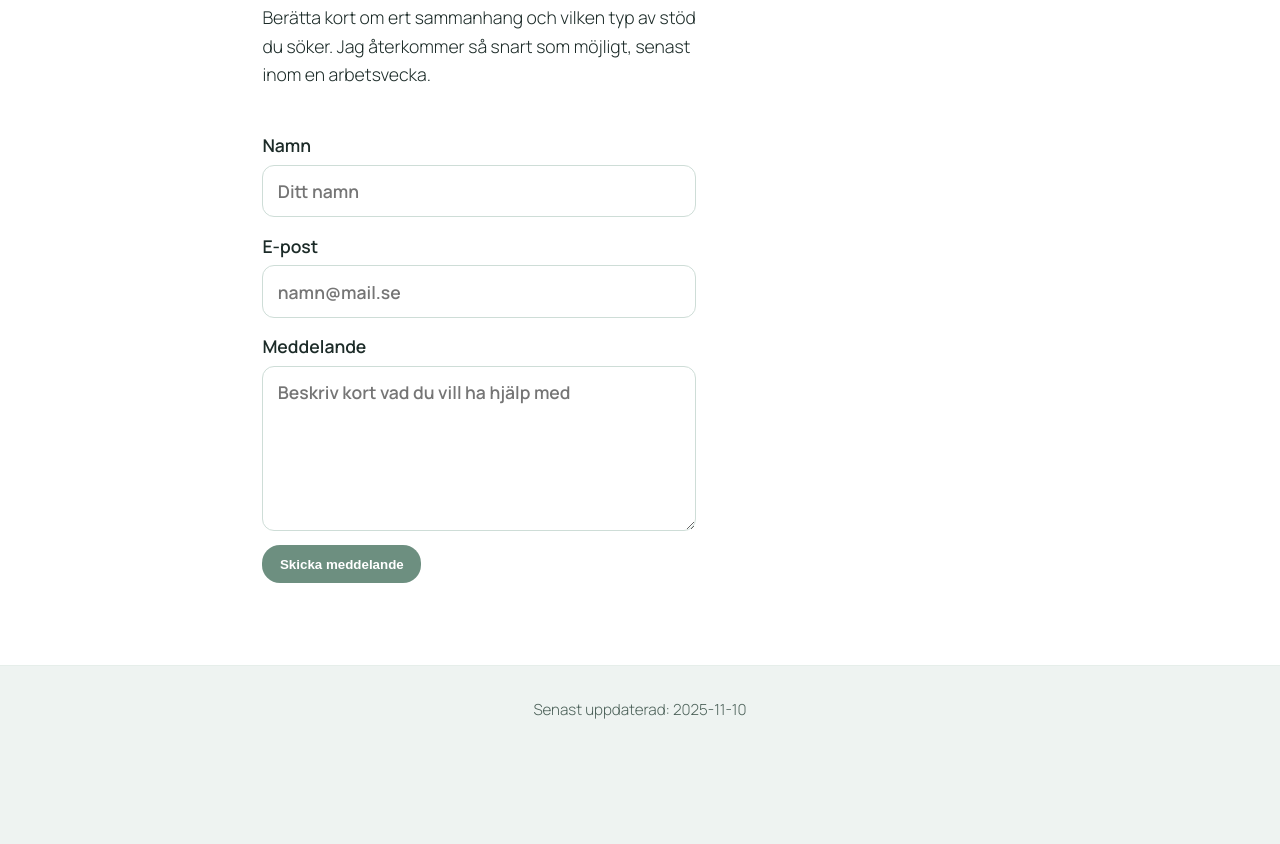
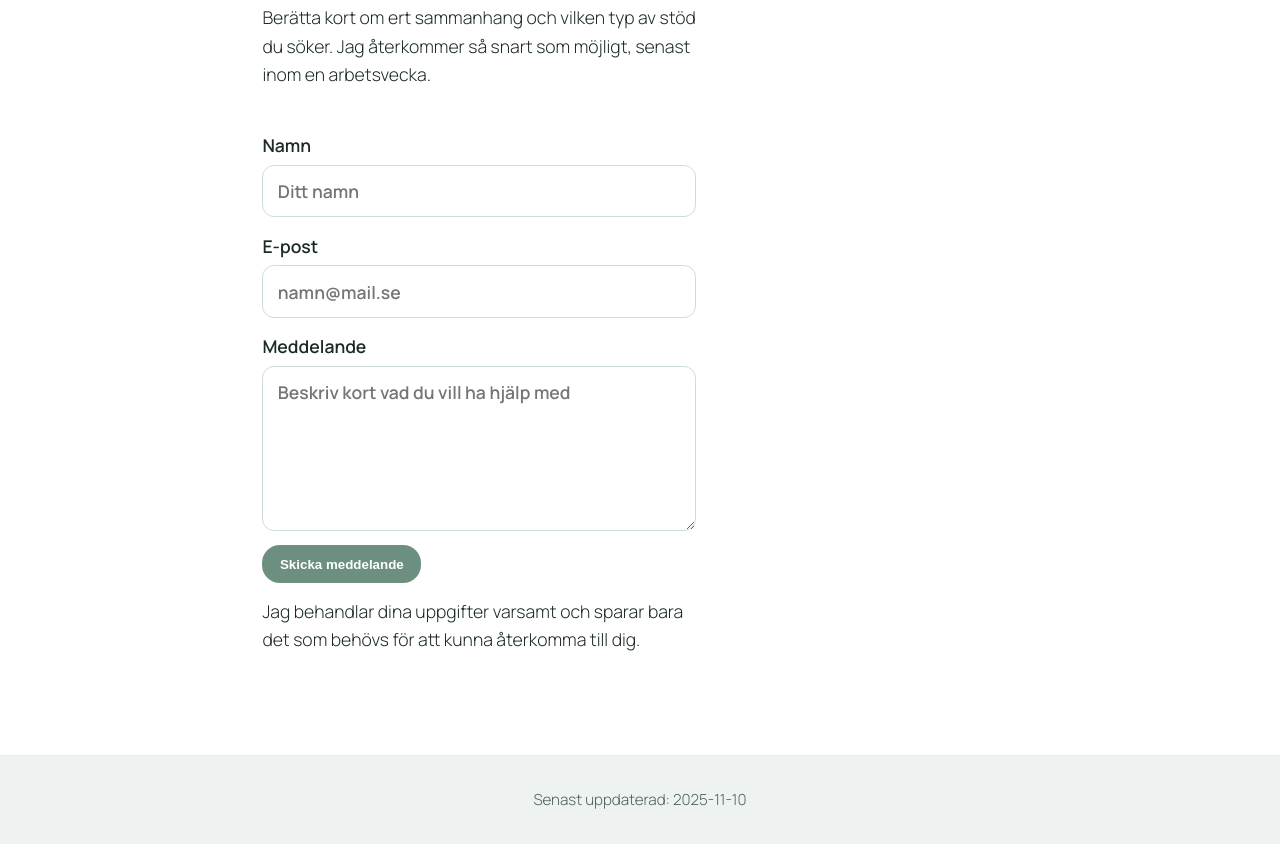
Before and after one commit to majaludvigsen/Hemsida_psykolog, a plain HTML site: page kontakt.html in a window 1280 px wide. Shown: the part 420-1264 px from the top of the page. Before the commit the page ends 1175 px from the top, so only its background shows below. Drawn offline with nearby package versions, Linux system fonts and the light colour scheme.

Commit message:
Add privacy note to contact form

```diff
--- a/kontakt.html
+++ b/kontakt.html
@@ -89,6 +89,7 @@
             <textarea name="message" rows="5" placeholder="Beskriv kort vad du vill ha hjälp med" required></textarea>
           </label>
           <button type="submit" class="cta">Skicka meddelande</button>
+          <p class="form-note">Jag behandlar dina uppgifter varsamt och sparar bara det som behövs för att kunna återkomma till dig.</p>
           <p class="form-status" role="status" aria-live="polite"></p>
         </form>
       </div>
```
